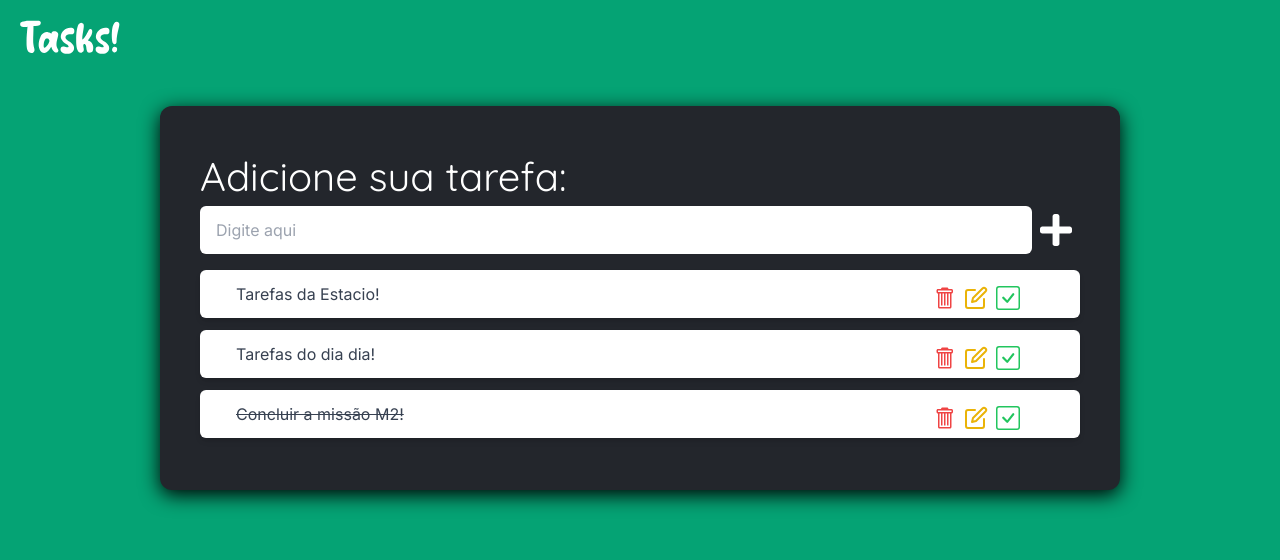
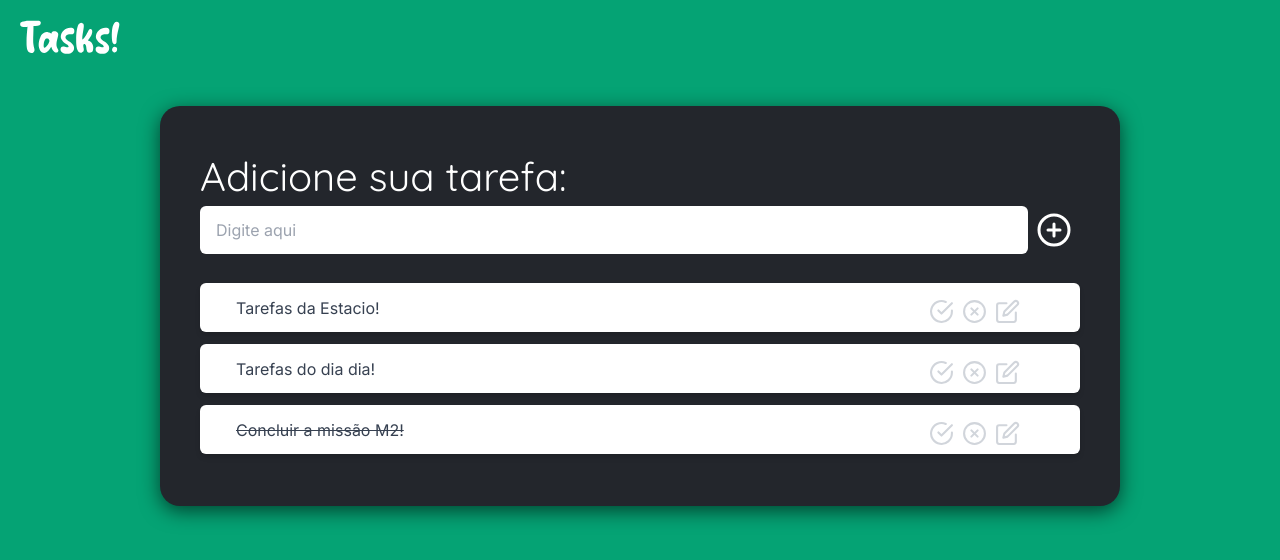
Before and after one commit to adventureandre/missao-mundo2, a Next.js app: page /todo in a window 1280 px wide. Shown: the top 560 px of the page. Built offline with nearby package versions, Linux system fonts and the light colour scheme.

Commit message:
correcoes input e tarefas (front-end)

```diff
--- a/src/app/login/page.tsx
+++ b/src/app/login/page.tsx
@@ -3,8 +3,8 @@ import Link from 'next/link'
 
 export default function Login() {
   return (
-    <div className="min-h-screen flex items-center justify-center">
-      <div className="max-w-md w-full mx-auto p-6 bg-[#23262c] rounded-lg drop-shadow-[0px_5px_10px_rgba(0,0,0)]">
+    <div className="min-h-[90vh] flex items-center justify-center">
+      <div className="max-w-md w-full mx-auto p-6 bg-[#23262c] rounded-[20px] drop-shadow-[0px_5px_10px_rgba(0,0,0,0.60)]">
         <h1 className="text-3xl text-center mb-6">Login</h1>
         <form>
           <div className="mb-4">
@@ -17,7 +17,7 @@ export default function Login() {
           </div>
           <div className="flex justify-center">
             <Link href="/todo">
-            <button className="bg-[#000] hover:bg-[#05a374] focus:ring-4 focus:outline-none focus:ring-[#05a374] font-medium rounded-lg text-sm px-20 py-3 text-center inline-flex items-center dark:focus:ring-gray-500 dark:hover:bg-[#05a374] mr-2 mb-2" type="submit">Entrar
+            <button className="bg-[#000] hover:bg-[#05a374] focus:ring-4 focus:outline-none focus:ring-[#05a374] font-medium rounded-lg text-sm px-20 py-3 text-center inline-flex items-center dark:focus:ring-gray-500 dark:hover:bg-[#05a374] mr-2 mb-2 mt-2" type="submit">Entrar
             </button></Link>
           </div>
           <fieldset className='border-t border-slate-50 mt-[10px]'>
--- a/src/components/Main.Content.jsx
+++ b/src/components/Main.Content.jsx
@@ -2,10 +2,7 @@
 import React, { useState, useEffect } from "react";
 import InputNovaTarefa from "./inputNovaTarefa";
 import Tarefas from "./Tarefas";
-import TarefasOpen from "./TarefasOpen";
-import globals from "../app/globals.css"
 import ControleTarefas from "../controle/ControleTarefas";
-import tarefas from "./Tarefas";
 
 import { ATIVE_DB } from "../../setDB";
 import {ToastContainer} from "react-toastify";
@@ -80,7 +77,7 @@ const MainComponent = () => {
   };
 
   return (
-    <div className="container bg-[#23262c] drop-shadow-[0px_5px_10px_rgba(0,0,0)] mx-auto rounded-xl w-9/12 mt-5 px-10 py-10">
+    <div className="container bg-[#23262c] drop-shadow-[0px_5px_10px_rgba(0,0,0,0.60)] mx-auto rounded-[20px] w-9/12 mt-5 px-10 py-10">
       <h1>Adicione sua tarefa: </h1>
       <InputNovaTarefa incluirTarefa={incluirTarefa} />
       {listaTarefas.map((tarefa) => (
--- a/src/components/Tarefas.jsx
+++ b/src/components/Tarefas.jsx
@@ -1,11 +1,11 @@
-import React, {useState} from "react";
-import {GoTrashcan} from "react-icons/go";
-import {FiEdit} from "react-icons/fi";
-import {BsCheckSquare} from "react-icons/bs";
+import React, { useState } from "react";
+
+import { FiEdit, FiCheckCircle, FiXCircle } from "react-icons/fi";
+
 import TarefasOpen from "@/components/TarefasOpen";
-import {toast} from "react-toastify";
+import { toast } from "react-toastify";
 
-const Tarefas = ({tarefa, salvar, excluir, onToggle}) => {
+const Tarefas = ({ tarefa, salvar, excluir, onToggle }) => {
   const [itemContent, setItemContent] = useState(null);
 
   //OBS olhar se vai precisar dessa State
@@ -14,14 +14,14 @@ const Tarefas = ({tarefa, salvar, excluir, onToggle}) => {
 
   const editTask = (id) => {
     if (id) {
-            setItemContent(<TarefasOpen props={tarefa}/>);
+      setItemContent(<TarefasOpen props={tarefa} />);
     }
   };
 
   const notify = (text) => toast.error(`Tarefa: "${text}" Excluida!`);
 
   const handleCheckboxChange = (e) => {
-        console.log('evento handleCheckboxChange')
+    console.log("evento handleCheckboxChange");
     setIsChecked(e.target.checked);
   };
 
@@ -32,7 +32,6 @@ const Tarefas = ({tarefa, salvar, excluir, onToggle}) => {
       ? "border-l-4 border-red-500 border-solid rounded-lg"
       : "";
 
-
   return (
     <div
       className={`flex flex-wrap items-center justify-center w-full mb-3 ${relevanciaClasses} ${
@@ -42,13 +41,31 @@ const Tarefas = ({tarefa, salvar, excluir, onToggle}) => {
     >
       <div className="flex flex-wrap items-center w-full bg-white shadow-md p-2 rounded-md">
         <div
-                    className={["w-10/12 bg-white text-gray-700 py-1 px-2 ml-5 rounded-md", tarefa.completed ? 'line-through text-gray-300' : ''].join(' ')}
-                    >{tarefa.title}</div>
+          className={[
+            "w-10/12 bg-white text-gray-700 py-1 px-2 ml-5 rounded-md",
+            tarefa.completed ? "line-through text-gray-300" : "",
+          ].join(" ")}
+        >
+          {tarefa.title}
+        </div>
 
         <div className="w-1/12 flex justify-end">
           <div className="flex items-center space-x-2">
-                        <GoTrashcan
-                        className="mt-2 text-red-500 text-2xl"
+
+            <FiCheckCircle
+              onClick={() => {
+                // marcar opção no item do array : completa ou não
+                tarefa.completed = !tarefa.completed;
+                // marcar opção na variavel
+                setIsChecked(!tarefa.completed);
+                // função de persistencia em Main.Contents
+                onToggle(tarefa);
+              }}
+              className="mt-2 text-gray-300 text-[25px] hover:text-emerald-500 cursor-pointer"
+            />
+
+            <FiXCircle
+              className="mt-2 text-gray-300 text-[25px] hover:text-red-500 cursor-pointer"
               onClick={() => {
                 notify(tarefa.title);
                 excluir(tarefa.id);
@@ -56,17 +73,9 @@ const Tarefas = ({tarefa, salvar, excluir, onToggle}) => {
             />
 
             <FiEdit
-                            className="mt-2 text-yellow-500 text-2xl"
+              className="mt-2 text-gray-300 text-[25px] hover:text-yellow-500 cursor-pointer"
               onClick={() => editTask(tarefa.id)}
             />
-                        <BsCheckSquare onClick={() => {
-                            // marcar opção no item do array : completa ou não
-                            tarefa.completed=!tarefa.completed
-                            // marcar opção na variavel
-                            setIsChecked(!tarefa.completed)
-                            // função de persistencia em Main.Contents
-                            onToggle(tarefa)
-                            }} className="mt-2 text-green-500 text-2xl"/>
           </div>
         </div>
       </div>
--- a/src/components/inputNovaTarefa.jsx
+++ b/src/components/inputNovaTarefa.jsx
@@ -4,7 +4,7 @@ import {ToastContainer, toast} from 'react-toastify';
 import 'react-toastify/dist/ReactToastify.css';
 
 //REACT-ICONS
-import {FaPlus} from "react-icons/fa";
+import { FiPlusCircle } from "react-icons/fi";
 
 const InputNovaTarefa = ({incluirTarefa}) => {
 
@@ -46,7 +46,7 @@ const InputNovaTarefa = ({incluirTarefa}) => {
     }
 
     return (
-        <div className="flex flex-row w-full mb-3">
+        <div className="flex flex-row w-full mb-[25px]">
 
             <input
                 className="text-black flex-grow ml-0 px-4 py-3 rounded-md mb-1"
@@ -57,7 +57,7 @@ const InputNovaTarefa = ({incluirTarefa}) => {
                 ref={inputRef}
                 onKeyDown={onKeyDown}
             />
-            <FaPlus className="w-8 h-10 mt-1 mx-2 cursor-pointer text-white hover:text-emerald-500"
+            <FiPlusCircle className="w-9 h-10 mt-1 mx-2 cursor-pointer text-white hover:text-emerald-500"
                     onClick={handleIncluirTarefa}/>
         </div>
     );
```
Lines whose indentation alone changed are shown as unchanged.
